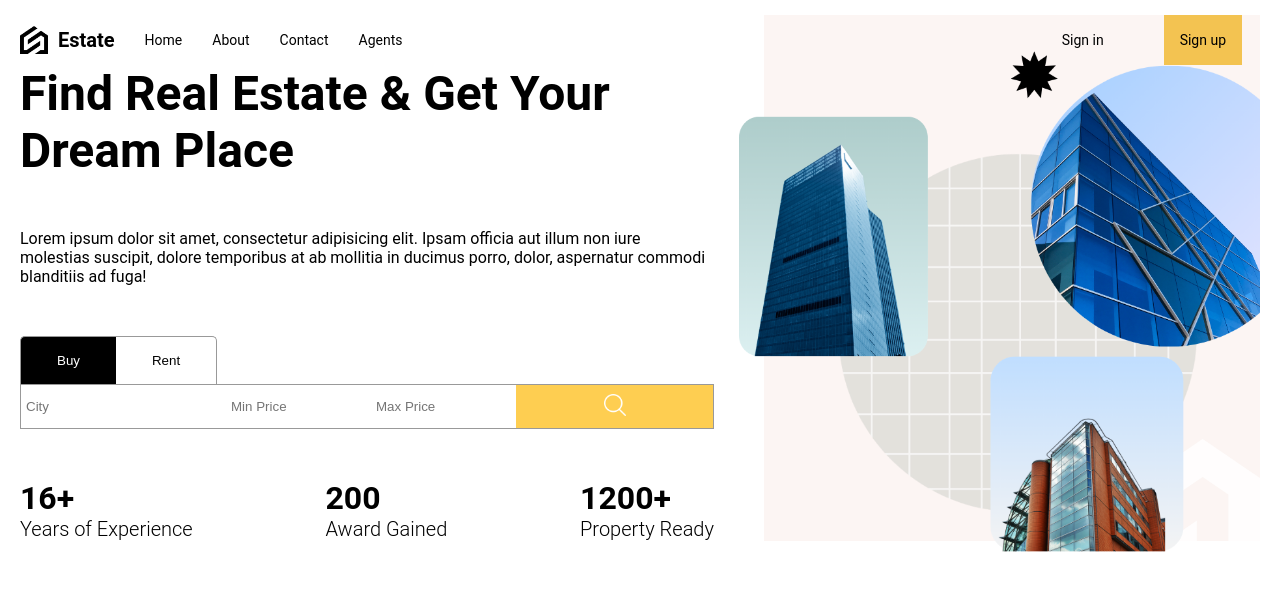
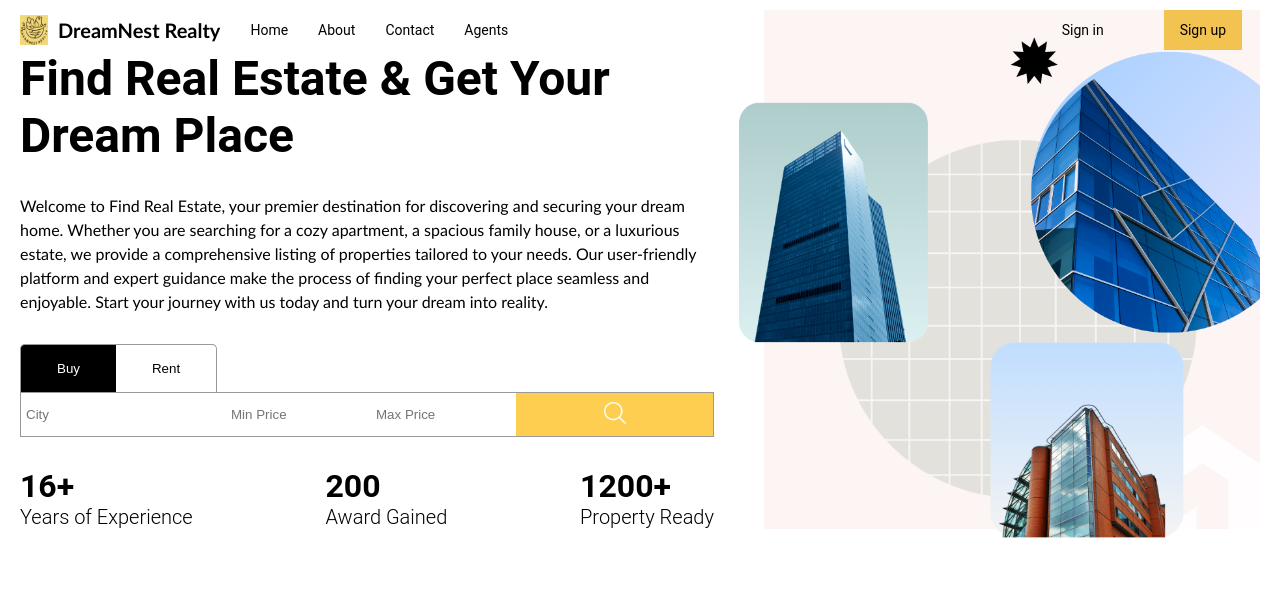
Before and after one commit to Nethminikavindya/real-estate-app, a React (Vite) app in the folder client/: page / in a window 1280 px wide. Shown: the top 590 px of the page. Built offline with nearby package versions, Linux system fonts and the light colour scheme; no server answers.

Commit message:
implemented some minor changes

```diff
--- a/client/src/components/navbar/Navbar.jsx
+++ b/client/src/components/navbar/Navbar.jsx
@@ -19,8 +19,8 @@ const Navbar = () => {
     <nav>
       <div className="left">
         <a className="logo" href="/">
-          <img src="/logo.png"></img>
-          <span>Estate</span>
+          <img src="/logo3.png"></img>
+          <span>DreamNest Realty</span>
         </a>
 
         <Link to="/">Home</Link>
--- a/client/src/components/navbar/navbar.scss
+++ b/client/src/components/navbar/navbar.scss
@@ -1,12 +1,12 @@
 @import "../../responsive.scss";
 
 nav {
-  height: 50px;
+  height: 40px;
   font-size: 14px;
   display: flex;
   justify-content: space-between;
   align-items: center;
-  margin-top: 15px;
+  margin-top: 10px;
 
   a {
     transition: all 0.4s ease;
@@ -17,6 +17,13 @@ nav {
 
     &:hover {
       scale: 1.05;
+    }
+    img{
+      width: 100px;
+      height: 30px;
+    }
+    span{
+      font-family: 'Trebuchet MS', 'Lucida Sans Unicode', 'Lucida Grande', 'Lucida Sans', Arial, sans-serif;
     }
   }
 
--- a/client/src/routes/homePage/HomePage.jsx
+++ b/client/src/routes/homePage/HomePage.jsx
@@ -4,7 +4,7 @@ import { useContext } from "react";
 import { AuthContext } from "../../context/AuthContext";
 
 function HomePage() {
-  const {currentUser} = useContext(AuthContext)
+  const { currentUser } = useContext(AuthContext);
 
   return (
     <div>
@@ -13,10 +13,13 @@ function HomePage() {
           <div className="wrapper">
             <h1 className="title">Find Real Estate & Get Your Dream Place</h1>
             <p>
-              Lorem ipsum dolor sit amet, consectetur adipisicing elit. Ipsam
-              officia aut illum non iure molestias suscipit, dolore temporibus
-              at ab mollitia in ducimus porro, dolor, aspernatur commodi
-              blanditiis ad fuga!
+              Welcome to Find Real Estate, your premier destination for
+              discovering and securing your dream home. Whether you are searching
+              for a cozy apartment, a spacious family house, or a luxurious
+              estate, we provide a comprehensive listing of properties tailored
+              to your needs. Our user-friendly platform and expert guidance make
+              the process of finding your perfect place seamless and enjoyable.
+              Start your journey with us today and turn your dream into reality.
             </p>
             <SearchBar />
 
--- a/client/src/routes/homePage/homePage.scss
+++ b/client/src/routes/homePage/homePage.scss
@@ -11,10 +11,18 @@
       display: flex;
       flex-direction: column;
       justify-content: center;
-      gap: 50px;
+      gap: 30px;
       height: 100%;
 
-      @include lg{
+      p {
+        font-size: 16px;
+        font-weight: 300;
+        line-height: 1.5;
+        font-family:'Trebuchet MS', 'Lucida Sans Unicode', 'Lucida Grande', 'Lucida Sans', Arial, sans-serif;
+        font-stretch:extra-expanded;
+
+      }
+      @include lg {
         padding-right: 50px;
       }
 
@@ -25,7 +33,6 @@
       @include sm {
         justify-content: flex-start;
       }
-
 
       .title {
         font-size: 64px;
```
Also changed, not shown: client/public/logo3.png (added). Lines whose indentation alone changed are shown as unchanged.
